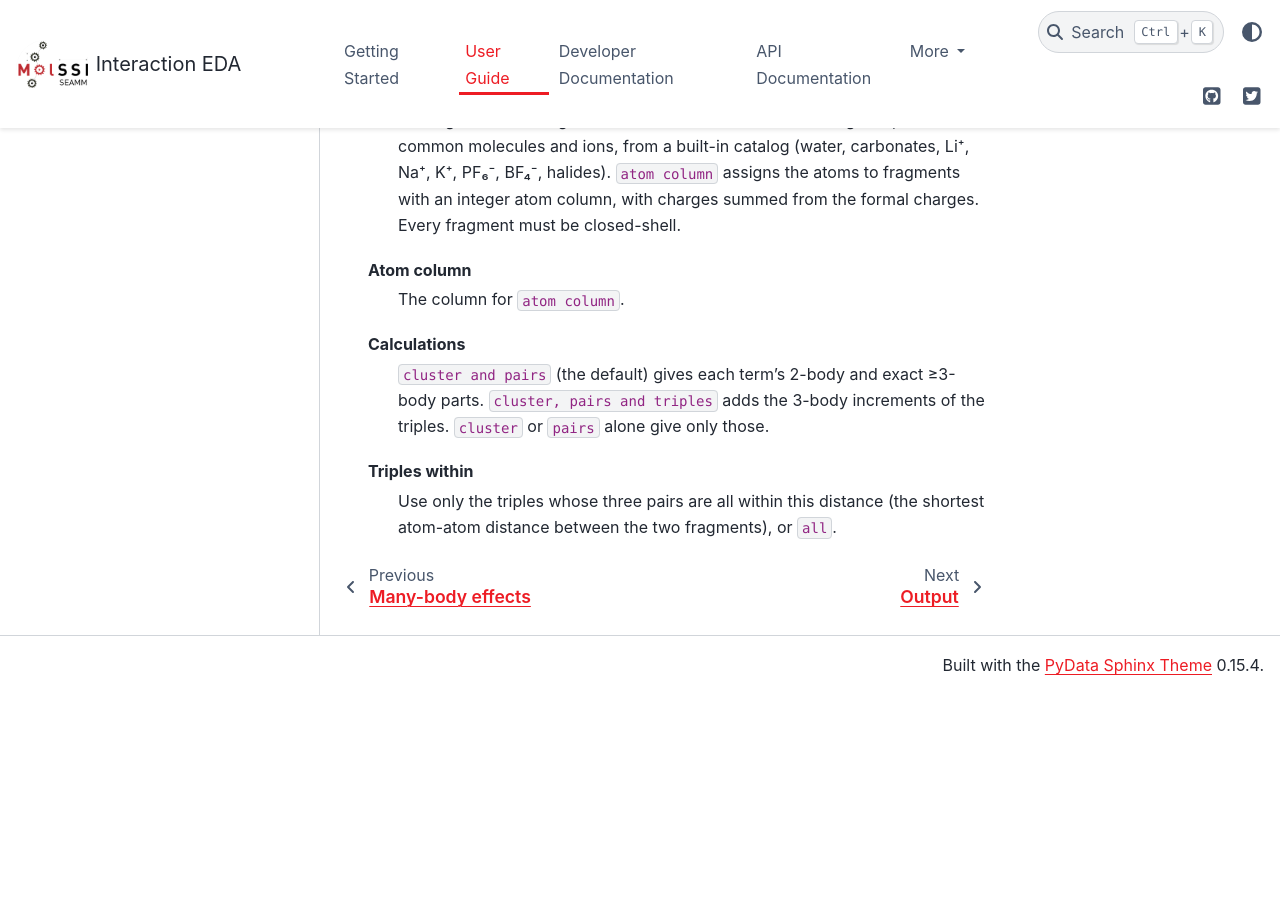
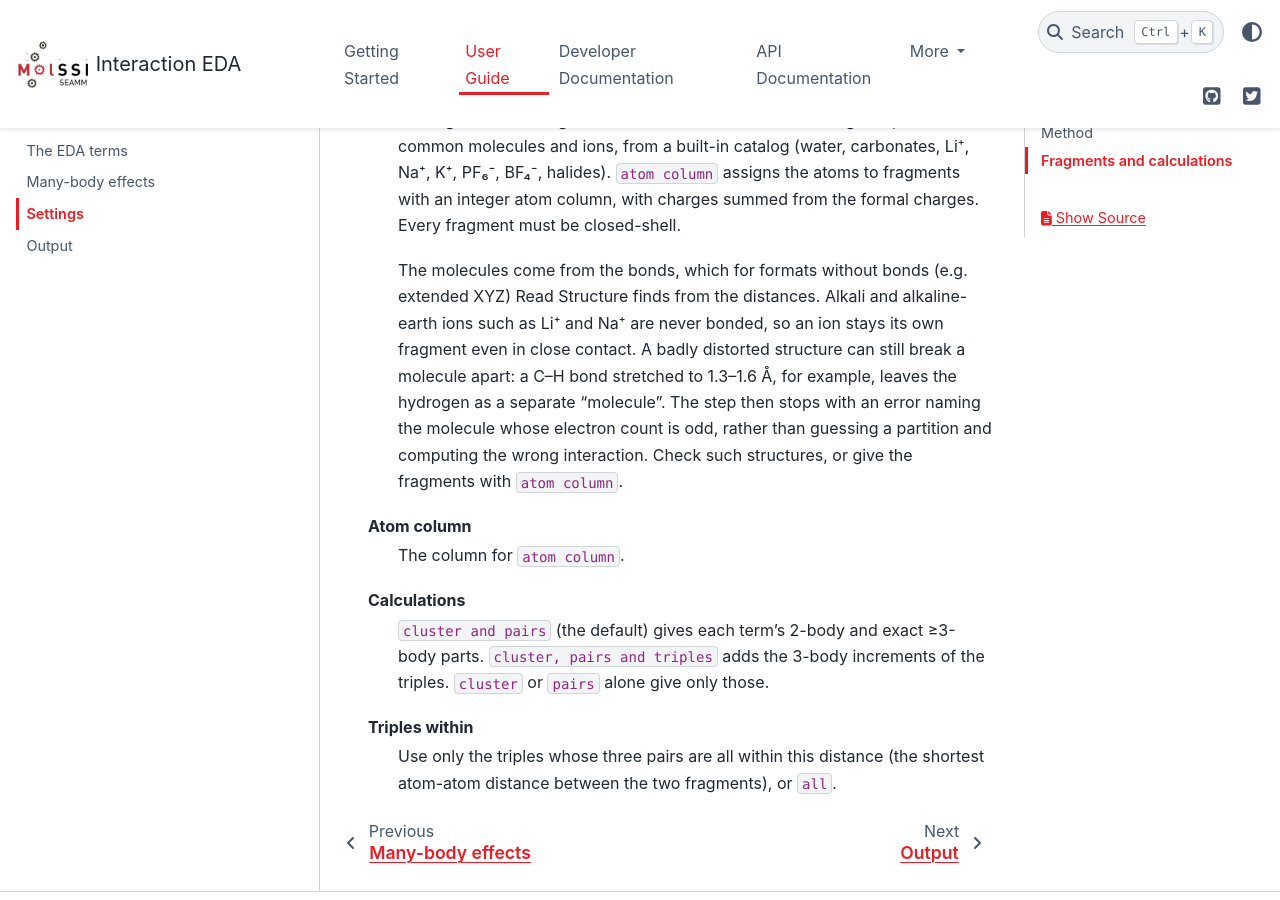
Before and after one commit to molssi-seamm/interaction_eda_step, a Sphinx documentation site: the page built from docs/user_guide/settings.rst, in a window 1280 px wide and 900 px high, scrolled down 1880 px. Built offline with Sphinx 7.4.7 and the PyData theme 0.15.4, drawn with Linux system fonts in a browser that asks for light colours; pages that are not in the unit, such as notebooks, are missing from menus; before the commit the page ends 2574 px from its top, so only the background shows below that.

Commit message:
Docs: 'molecules' fragments refuse distorted structures rather than guess
Co-Authored-By: Claude Opus 5.5 <noreply@anthropic.com>

```diff
--- a/docs/user_guide/settings.rst
+++ b/docs/user_guide/settings.rst
@@ -75,6 +75,15 @@ Fragments
     column, with charges summed from the formal charges. Every fragment must be
     closed-shell.
 
+    The molecules come from the bonds, which for formats without bonds (e.g. extended
+    XYZ) Read Structure finds from the distances. Alkali and alkaline-earth ions such
+    as Li⁺ and Na⁺ are never bonded, so an ion stays its own fragment even in close
+    contact. A badly distorted structure can still break a molecule apart: a C--H bond
+    stretched to 1.3--1.6 Å, for example, leaves the hydrogen as a separate
+    "molecule". The step then stops with an error naming the molecule whose electron
+    count is odd, rather than guessing a partition and computing the wrong
+    interaction. Check such structures, or give the fragments with ``atom column``.
+
 Atom column
     The column for ``atom column``.
 
```
